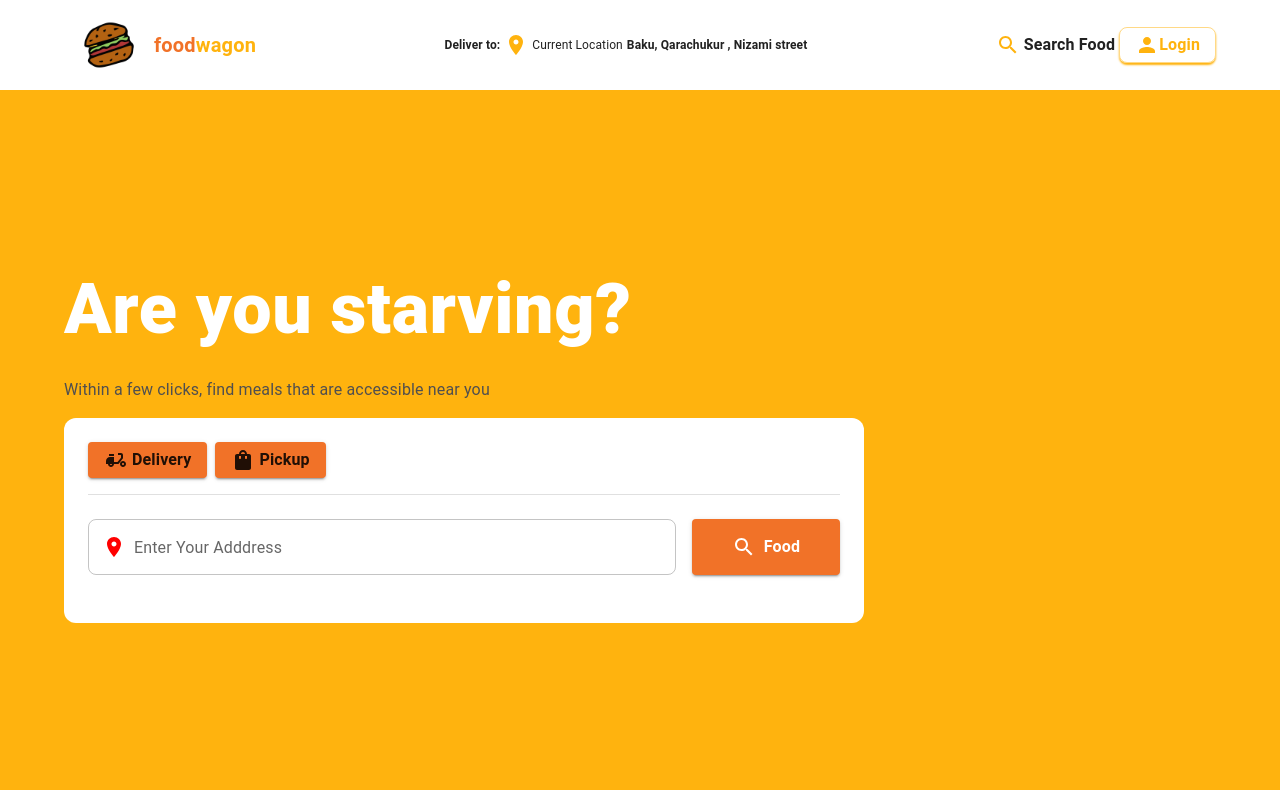
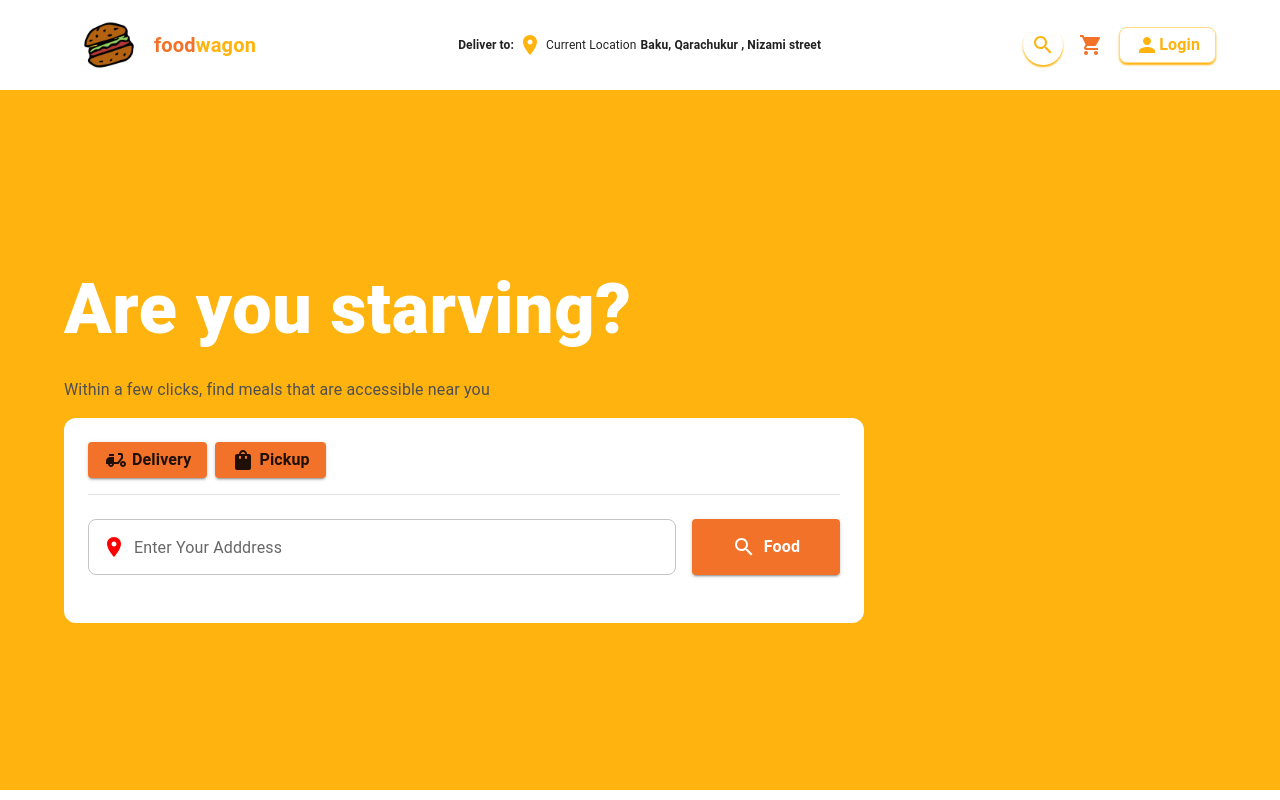
Before and after one commit to zeynalnicat/FoodWagon, a React (Vite) app: page / in a window 1280 px wide. Shown: the top 800 px of the page. Built offline with nearby package versions, Linux system fonts and the light colour scheme.

Commit message:
Header developing codes

```diff
--- a/src/components/Header/index.tsx
+++ b/src/components/Header/index.tsx
@@ -1,25 +1,83 @@
-import { Button, Container, Stack, Typography } from "@mui/material";
+import {
+  Badge,
+  Button,
+  Container,
+  Grid,
+  IconButton,
+  Popper,
+  Stack,
+  TextField,
+  Typography,
+} from "@mui/material";
+import { cart } from "../../pages/Cart/db.json";
+import food from "../Foods/food.json";
 import logo from "../../assets/Header/logo-burger.png";
 import { LocationOn } from "@mui/icons-material";
 import SearchIcon from "@mui/icons-material/Search";
 import PersonIcon from "@mui/icons-material/Person";
+import { useEffect, useState } from "react";
+import { Link } from "react-router-dom";
+import ShoppingCartIcon from "@mui/icons-material/ShoppingCart";
+import React from "react";
 
+interface FoodItems {
+  id?: number;
+  name?: string;
+  price?: number;
+}
 const Header = () => {
+  const [anchorEl, setAnchorEl] = React.useState<HTMLButtonElement | null>(
+    null
+  );
+  const handleClick = (event: React.MouseEvent<HTMLButtonElement>) => {
+    setAnchorEl(event.currentTarget);
+    setSearch(!search);
+  };
+  const [search, setSearch] = useState(false);
+  const [cartSize, setCartSize] = useState(0);
+  const [searchResult, setSearchResult] = useState("");
+  const [foundFood, setFoundFood] = useState<FoodItems | null>(null);
+
+  useEffect(() => {
+    setCartSize(cart.length);
+  }, []);
+
+  useEffect(() => {
+    if (searchResult.trim() === "") {
+      setFoundFood(null);
+    } else {
+      const result = food.find(({ name }) =>
+        name.toLowerCase().includes(searchResult.toLowerCase())
+      );
+
+      if (result !== undefined && result !== null) {
+        setFoundFood(result as FoodItems);
+      }
+    }
+  }, [searchResult]);
+
   return (
     <Container>
       <Stack
-        flexDirection={{md:"row", xs:"column"}}
+        flexDirection={{ md: "row", xs: "column" }}
         justifyContent="space-between"
         alignItems="center"
-        gap={{md:0,xs:1}}
-        p={{md:0, xs:2}}
+        gap={{ md: 0, xs: 1 }}
+        p={{ md: 0, xs: 2 }}
       >
-        <Stack flexDirection="row" alignItems="center" >
-          <img src={logo} style={{ height: 90 }} />
-          <Typography sx={{"&>span":{color:"secondary.main"}}} fontWeight={700} fontSize={20} color="primary">
-            food<span>wagon</span>
-          </Typography>
-        </Stack>
+        <Link to="/">
+          <Stack flexDirection="row" alignItems="center">
+            <img src={logo} style={{ height: 90 }} />
+            <Typography
+              sx={{ "&>span": { color: "secondary.main" } }}
+              fontWeight={700}
+              fontSize={20}
+              color="primary"
+            >
+              food<span>wagon</span>
+            </Typography>
+          </Stack>
+        </Link>
 
         <Stack
           flexDirection="row"
@@ -38,15 +96,72 @@ const Header = () => {
         <Stack
           flexDirection="row"
           alignItems="center"
-          sx={{ "&>svg": { color: "secondary.main" }, "&>button":{boxShadow:"0px 2px 2px"} }}
-          gap={0.5}
+          sx={{
+            "&>svg": { color: "secondary.main" },
+            "&>button": { boxShadow: "0px 2px 2px" },
+          }}
+          gap={2}
         >
-          <SearchIcon />
-          <Typography fontWeight={700}>Search Food</Typography>
-          <Button color="secondary" sx={{borderRadius:2, }} variant="outlined" >
+          <IconButton color="secondary" onClick={handleClick}>
+            <SearchIcon />
+          </IconButton>
+          {search && (
+            <Stack position="relative">
+              <TextField
+                label="Search food"
+                variant="outlined"
+                size="small"
+                onChange={(e) => setSearchResult(e.target.value)}
+              ></TextField>
+            </Stack>
+          )}
+
+{search && foundFood &&  (
+  <Popper
+    open={Boolean(anchorEl)}
+    anchorEl={anchorEl}
+    anchorOrigin={{
+      vertical: "bottom",
+      horizontal: "left",
+    }}
+    transformOrigin={{
+      vertical: "top",
+      horizontal: "left",
+    }}
+  >
+    <Stack
+      sx={{
+        padding: 2,
+        backgroundColor: "white",
+        boxShadow: "0px 2px 4px rgba(0, 0, 0, 0.2)",
+        borderRadius: 4,
+      }}
+    >
+
+        <Grid container spacing={2} key={foundFood.id}>
+          <Grid item xs={6}>
+            <Typography variant="subtitle1">{foundFood.name}</Typography>
+          </Grid>
+          <Grid item xs={6}>
+            <Typography variant="subtitle1">${foundFood.price}</Typography>
+          </Grid>
+        </Grid>
+
+    </Stack>
+  </Popper>
+)}
+
+          <Link to="/cart">
+            <Badge badgeContent={cartSize} color="secondary">
+              <ShoppingCartIcon color="primary" />
+            </Badge>
+          </Link>
+          <Button color="secondary" sx={{ borderRadius: 2 }} variant="outlined">
             <Stack flexDirection="row">
               <PersonIcon />
-              <Typography textTransform="capitalize" fontWeight={700}>Login</Typography>
+              <Typography textTransform="capitalize" fontWeight={700}>
+                Login
+              </Typography>
             </Stack>
           </Button>
         </Stack>
```
